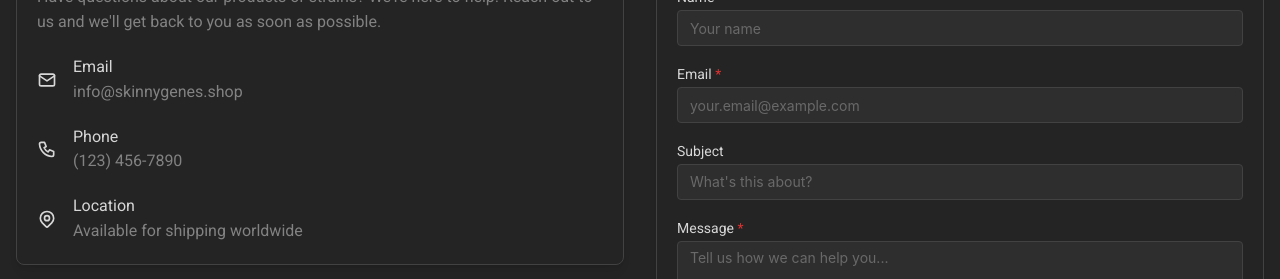
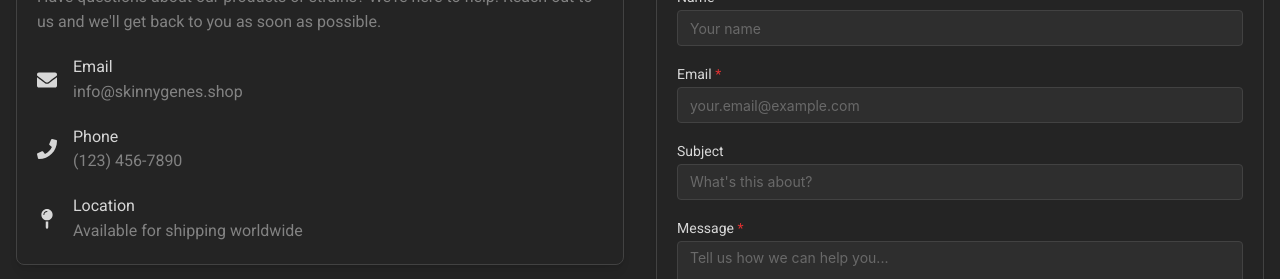
Before and after one commit to robotjsorg/skinnygenes-shop, a React (Vite) app: page /contact in a window 1280 px wide. Both pictures are taken after a click on the button "Yes". Shown: the part 271-550 px from the top of the page. Built offline with nearby package versions, Linux system fonts and the light colour scheme.

Commit message:
remove tablar icons

```diff
--- a/package.json
+++ b/package.json
@@ -20,7 +20,6 @@
     "@mantine/hooks": "^7.17.8",
     "@react-three/drei": "^10.7.7",
     "@react-three/fiber": "^9.5.0",
-    "@tabler/icons-react": "^3.36.0",
     "marked": "^17.0.1",
     "react": "^19.2.3",
     "react-dom": "^19.2.3",
--- a/src/pages/ContactPage.tsx
+++ b/src/pages/ContactPage.tsx
@@ -1,6 +1,6 @@
 import React from 'react';
 import { Container, Title, Text, Paper, Group, TextInput, Textarea, Button, Grid } from '@mantine/core';
-import { IconMail, IconPhone, IconMapPin } from '@tabler/icons-react';
+import { FaEnvelope, FaPhone, FaMapPin } from 'react-icons/fa';
 
 const ContactPage: React.FC = () => {
   return (
@@ -21,7 +21,7 @@ const ContactPage: React.FC = () => {
             </Text>
 
             <Group gap="md" mb="lg">
-              <IconMail size={20} />
+              <FaEnvelope size={20} />
               <div>
                 <Text fw={500}>Email</Text>
                 <Text c="dimmed">info@skinnygenes.shop</Text>
@@ -29,7 +29,7 @@ const ContactPage: React.FC = () => {
             </Group>
 
             <Group gap="md" mb="lg">
-              <IconPhone size={20} />
+              <FaPhone size={20} />
               <div>
                 <Text fw={500}>Phone</Text>
                 <Text c="dimmed">(123) 456-7890</Text>
@@ -37,7 +37,7 @@ const ContactPage: React.FC = () => {
             </Group>
 
             <Group gap="md">
-              <IconMapPin size={20} />
+              <FaMapPin size={20} />
               <div>
                 <Text fw={500}>Location</Text>
                 <Text c="dimmed">Available for shipping worldwide</Text>
```
